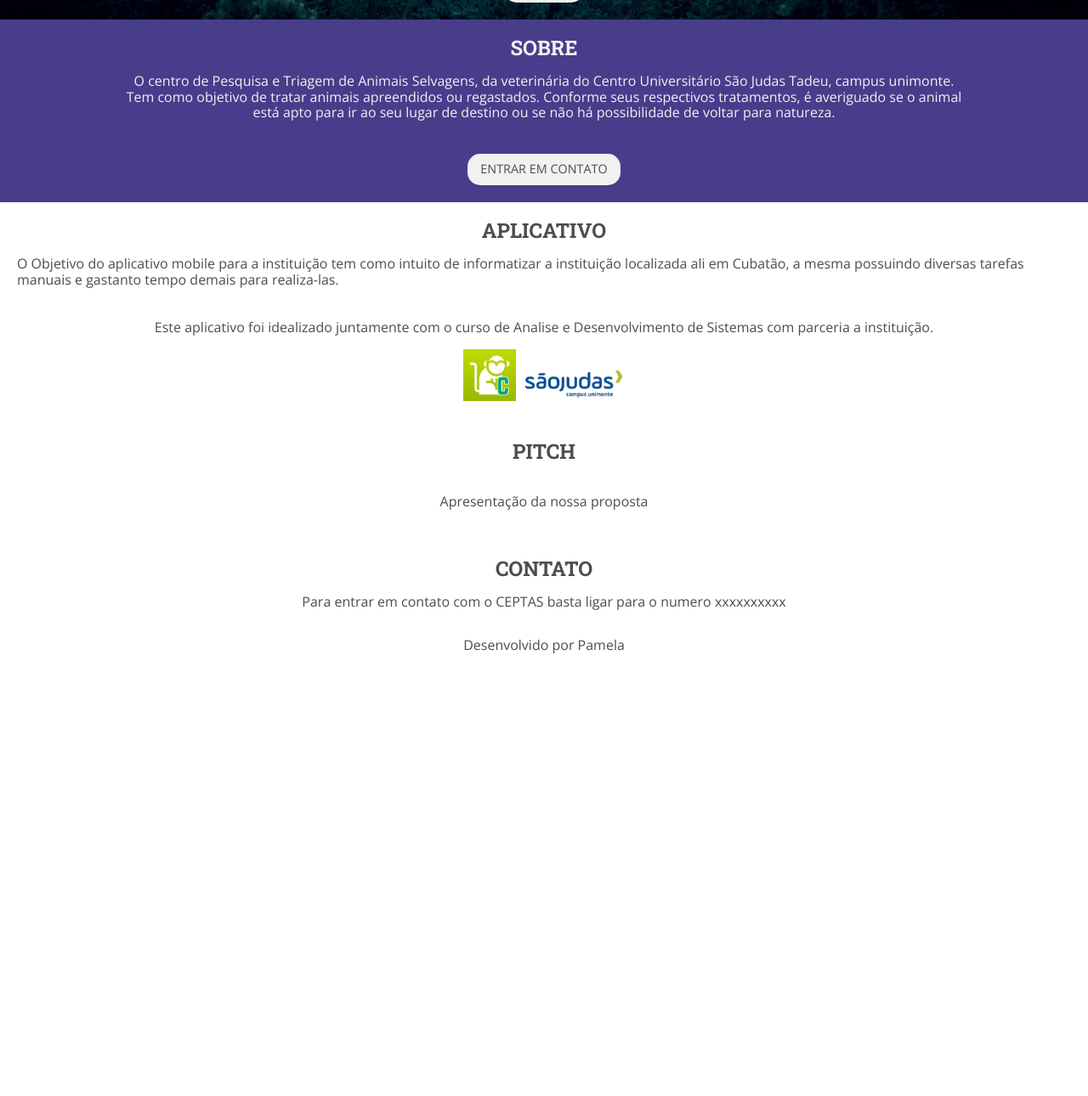
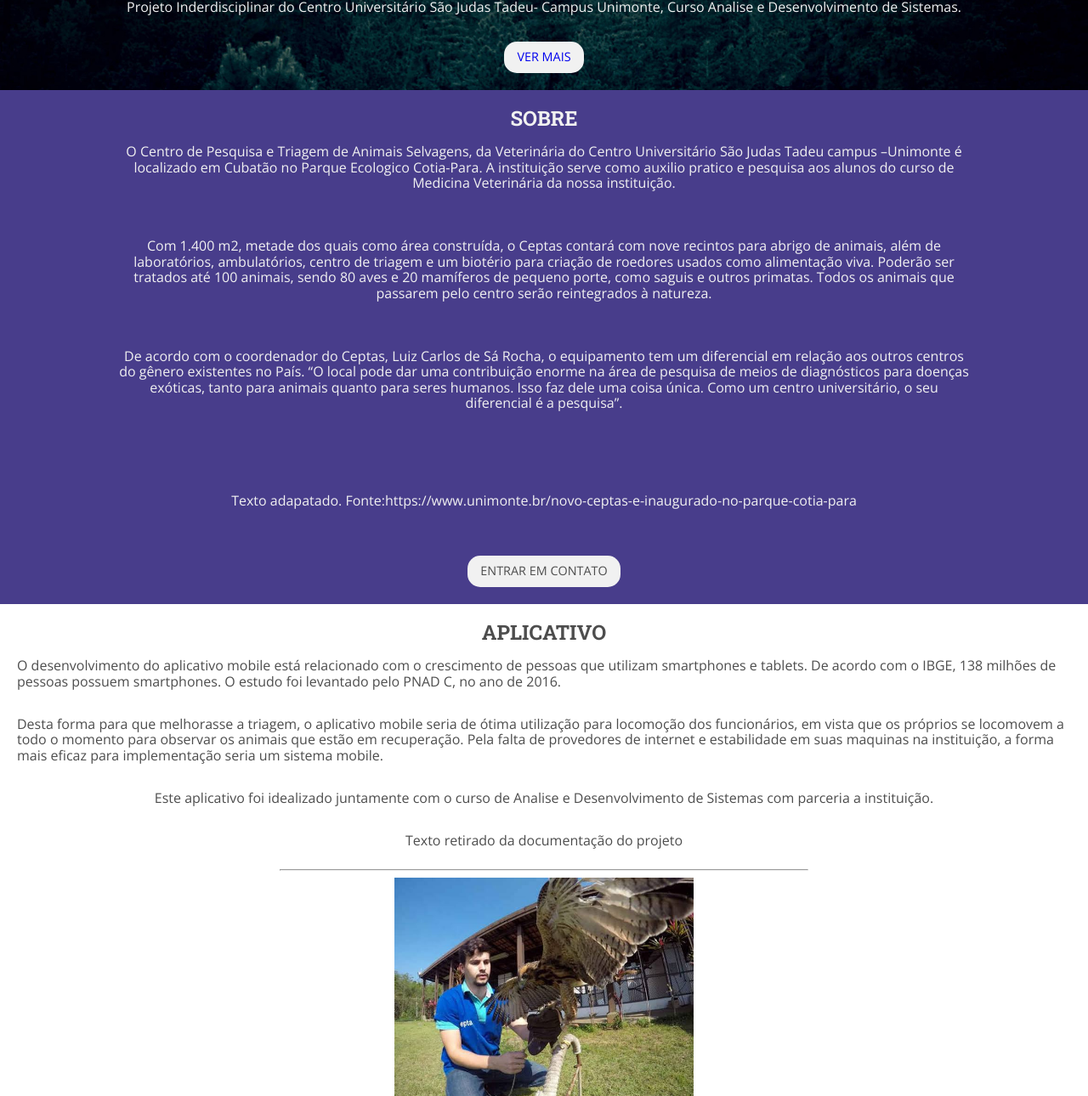
Before and after one commit to ctrnck/AGORAVAI, a plain HTML site: page index.html in a window 1280 px wide. Shown: the part 398-1688 px from the top of the page at 85% size. Before the commit the page ends 1202 px from the top, so only its background shows below. Drawn offline with nearby package versions, Linux system fonts and the light colour scheme.

Commit message:
atualizacao do site

```diff
--- a/css/estilos.css
+++ b/css/estilos.css
@@ -23,7 +23,7 @@ NAVEGAÇÃO */
 
 nav{
   display:-webkit-box;
-    flex-direction: column;
+    flex-direction:column;
     align-items: center;
     background-color:#4d4d4d;
 
@@ -110,6 +110,7 @@ header p{
     flex-direction: column;
     align-items: center;
 
+
 }
 #aplicativo div{
 display:flex;
@@ -121,6 +122,8 @@ align-items: center;
     margin-bottom:2px;
     margin-left: 2px;
 
+
+
 }
 
 /* PITCH */
@@ -130,6 +133,8 @@ align-items: center;
     flex-direction: column;
     align-items: center;
     padding: 20px;
+
+
 }
 
 #pitch h2 {
@@ -141,4 +146,6 @@ align-items: center;
     display: flex;
     flex-direction: column;
     align-items: center;
+     background-color: darkslateblue;
+    color:#f1f1f1;
 }
--- a/index.html
+++ b/index.html
@@ -2,6 +2,8 @@
 <html lang="pt-br">
 
 <head>
+    <center>  <img src="img/CEPTAS-2.png"alt="icon" height="25%" width="25%"> </center>
+
     <meta charset="utf-8">
     <title>CEPTAS </title>
        <link href='https://fonts.googleapis.com/css?family=Open+Sans:400,700|Roboto+Slab:400,700|Pacifico' rel='stylesheet' type='text/css'>
@@ -9,18 +11,14 @@
     <link rel="stylesheet" href="css/normalize.css">
     <link rel="stylesheet" href="css/estilos.css">
 
-      <center><img alt  ="CEPTAS" src="img/icon-sj.png" height="5%" width="5%"> </center>
-
 </head>
 <body>
+ <nav>
+        <ul>
+        <li><a href="index.html">HOME</a></li>
+        <li> <a href="#sobre">SOBRE</a></li>
 
- <nav>
-
-        <ul>
-        <li><a href="index.html"> HOME </a></li>
-        <li> <a href="#sobre"> SOBRE </a></li>
-
-        <li><a href="#aplicativo">APLICATIVO </a></li>
+        <li><a href="#aplicativo">APLICATIVO</a></li>
         <li><a href="#pitch">PITCH</a></li>
         <li><a href="#contato">CONTATO</a></li>
      </ul>
@@ -28,37 +26,51 @@
 
 <header>
     <h2>CEPTAS</h2>
-<P>A instituição CEPTAS tem como objetivo de tratar de animais regastados.</P> <a href="#sobre" class="botao"> VER MAIS</a>
+
+<P>Projeto Inderdisciplinar do Centro Universitário São Judas Tadeu- Campus Unimonte, Curso Analise e Desenvolvimento de Sistemas. </P> <a href="#sobre" class="botao">VER MAIS</a>
 
 </header>
 <section id="sobre">
 <h2>SOBRE</h2>
-<p>O centro de Pesquisa e Triagem de Animais Selvagens, da veterinária do Centro Universitário São Judas Tadeu, campus unimonte. Tem como objetivo de tratar animais apreendidos ou regastados. Conforme seus respectivos tratamentos, é averiguado se o animal está apto para ir ao seu lugar de destino ou se não há possibilidade de voltar para natureza.</p> <a href="#contato" class="botao"> ENTRAR EM CONTATO</a>
+
+<p> O Centro de Pesquisa e Triagem de Animais Selvagens, da Veterinária do Centro Universitário São Judas Tadeu campus –Unimonte é localizado em Cubatão no Parque Ecologico Cotia-Para. A instituição serve como auxilio pratico e pesquisa aos alunos do curso de Medicina Veterinária da nossa instituição.</p>
+<p>Com 1.400 m2, metade dos quais como área construída, o Ceptas contará com nove recintos para abrigo de animais, além de laboratórios, ambulatórios, centro de triagem e um biotério para criação de roedores usados como alimentação viva. Poderão ser tratados até 100 animais, sendo 80 aves e 20 mamíferos de pequeno porte, como saguis e outros primatas. Todos os animais que passarem pelo centro serão reintegrados à natureza.</p>
+<p> De acordo com o coordenador do Ceptas, Luiz Carlos de Sá Rocha, o equipamento tem um diferencial em relação aos outros centros do gênero existentes no País. “O local pode dar uma contribuição enorme na área de pesquisa de meios de diagnósticos para doenças exóticas, tanto para animais quanto para seres humanos. Isso faz dele uma coisa única. Como um centro universitário, o seu diferencial é a pesquisa”.</p>
+<p><center>Texto adapatado. Fonte:https://www.unimonte.br/novo-ceptas-e-inaugurado-no-parque-cotia-para</center></p>
+
+
+<a href="#contato" class="botao"> ENTRAR EM CONTATO</a>
 </section>
+
 <section id= "aplicativo">
     <h2>APLICATIVO</h2>
-    <p>O Objetivo do aplicativo mobile para a instituição tem como intuito de informatizar a instituição localizada ali em Cubatão, a mesma possuindo diversas tarefas manuais e gastanto tempo demais para realiza-las.</p>
-<div>
-
-</div>
-<div>
-    <p>Este aplicativo foi idealizado juntamente com o curso de Analise e Desenvolvimento de Sistemas com parceria a instituição.</p>
-   <center>  <img src="img/icon-cestas.png"alt="icon" height="5%" width="5%"> <img src="img/icon-sj.png" height="100%" width="10%"></center>
-
-</div>
-
+     <p>O desenvolvimento do aplicativo mobile está relacionado com o crescimento de pessoas que utilizam smartphones e tablets. De acordo com o IBGE, 138 milhões de pessoas possuem smartphones. O estudo foi levantado pelo PNAD C, no ano de 2016.</p>
+<p>Desta forma para que melhorasse a triagem, o aplicativo mobile seria de ótima utilização para locomoção dos funcionários, em vista que os próprios se locomovem a todo o momento para observar os animais que estão em recuperação. Pela falta de provedores de internet e estabilidade em suas maquinas na instituição, a forma mais eficaz para implementação seria um sistema mobile.
+<p>Este aplicativo foi idealizado juntamente com o curso de Analise e Desenvolvimento de Sistemas com parceria a instituição.</p>
+<p>Texto retirado da documentação do projeto</p>
+<hr width="50%">
+<center>  <img src="img/3a7d987d-afc7-4d5d-b5d9-43d27b40cf95.jpg"alt="icon" height="50%" width="55%">
+<p>Veterinário responsavel, Lucas.</p></center>
+<hr width="50%">
 </section>
 <section id ="pitch">
 
 <h2>PITCH</h2>
 <p>Apresentação da nossa proposta</p>
 <!-- ---- inserir video aqui ---  -->
+    <video width="320" height="240" controls>
+        <source src="x" type="video/mp4">
+    </video>
+
 </section>
+
 <section id ="contato">
-    <h2>CONTATO</h2>
-    <p>Para entrar em contato com o CEPTAS basta ligar para o numero xxxxxxxxxx</p>
+  <h2>CONTATO</h2>
+    <p>telefone:(13)3463-5418</p>
+    <p>Endereço: Rodovia Anchieta, Km55/56 - Vila dos Pescadores, SP.</p>
     <footer>
         <p>Desenvolvido por Pamela</p>
+
     </footer>
 </section>
 </body>
```
Also changed, not shown: img/CEPTAS-1-BRANCO.png (added), img/CEPTAS-1.png (added), img/CEPTAS-2-BRANCO.png (added), img/CEPTAS-2.png (added), img/Logo-São Judas-Campus Unimonte-tamanho-.jpg (added), img/SJ.jpg (added), img/_DSC0152.jpg (added), img/semfundo.png (added), 1 other file.
